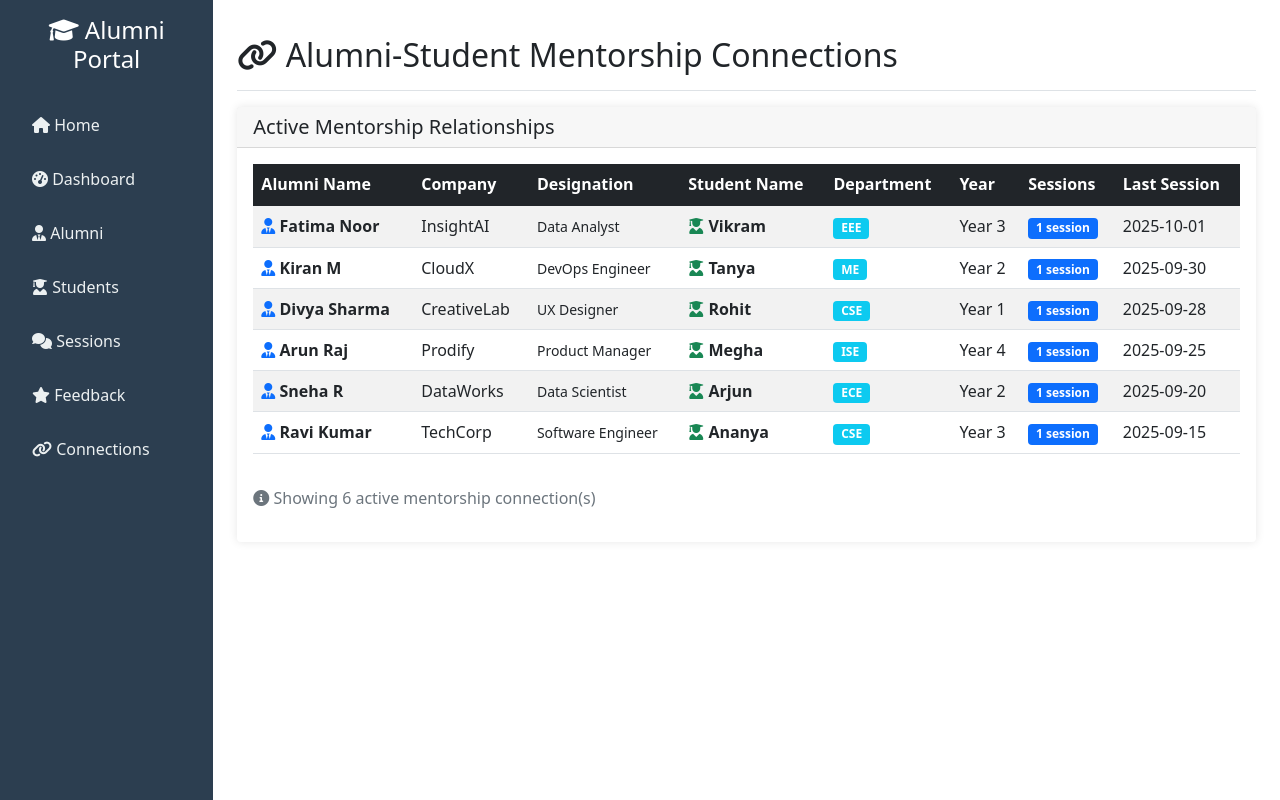
After one commit to lalith-AE30/dbms-project, a Flask app: page /connections in a window 1280 px wide. The commit adds this page. Run offline with Flask 3, Linux system fonts and the light colour scheme; data comes from the database, SQL or seed files in the repository.

Commit message:
Update to user requirements

```diff
--- a/app.py
+++ b/app.py
@@ -22,7 +22,7 @@ app.secret_key = 'your-secret-key-here'
 DB_CONFIG = {
     'host': 'localhost',
     'user': 'root',
-    'password': 'akr123#',
+    'password': 'root',
     'database': 'mentor_alumni_portal',
     'autocommit': True
 }
@@ -245,15 +245,34 @@ def add_session():
 @app.route('/feedback')
 def list_feedback():
     """List all feedback"""
-    feedback = execute_query("""
-        SELECT f.Feedback_ID, f.Rating, f.Date, f.Comments,
-               a.Name as Alumni_Name, s.Name as Student_Name
-        FROM Feedback f
-        JOIN Alumni a ON f.Alumni_ID = a.Alumni_ID
-        JOIN Student s ON f.Student_ID = s.Student_ID
-        ORDER BY f.Date DESC
-    """)
-    return render_template('feedback/list.html', feedback=feedback)
+    # Get alumni filter parameter
+    alumni_filter = request.args.get('alumni_id', '')
+
+    # Get all alumni for dropdown
+    alumni = execute_query("SELECT Alumni_ID, Name FROM Alumni ORDER BY Name")
+
+    # Build query based on filter
+    if alumni_filter:
+        feedback = execute_query("""
+            SELECT f.Feedback_ID, f.Rating, f.Date, f.Comments,
+                   a.Name as Alumni_Name, s.Name as Student_Name
+            FROM Feedback f
+            JOIN Alumni a ON f.Alumni_ID = a.Alumni_ID
+            JOIN Student s ON f.Student_ID = s.Student_ID
+            WHERE f.Alumni_ID = %s
+            ORDER BY f.Date DESC
+        """, (alumni_filter,))
+    else:
+        feedback = execute_query("""
+            SELECT f.Feedback_ID, f.Rating, f.Date, f.Comments,
+                   a.Name as Alumni_Name, s.Name as Student_Name
+            FROM Feedback f
+            JOIN Alumni a ON f.Alumni_ID = a.Alumni_ID
+            JOIN Student s ON f.Student_ID = s.Student_ID
+            ORDER BY f.Date DESC
+        """)
+
+    return render_template('feedback/list.html', feedback=feedback, alumni=alumni, selected_alumni=alumni_filter)
 
 @app.route('/feedback/add', methods=['GET', 'POST'])
 def add_feedback():
@@ -286,6 +305,30 @@ def add_feedback():
     alumni = execute_query("SELECT Alumni_ID, Name FROM Alumni ORDER BY Name")
     students = execute_query("SELECT Student_ID, Name FROM Student ORDER BY Name")
     return render_template('feedback/add.html', alumni=alumni, students=students)
+
+# Connections Route
+@app.route('/connections')
+def alumni_student_connections():
+    """Show alumni-student mentorship connections"""
+    query = """
+        SELECT
+            a.Name as Alumni_Name,
+            a.Company,
+            a.Current_Designation,
+            s.Name as Student_Name,
+            s.Department,
+            s.Year_of_Study,
+            COUNT(ms.Session_ID) as Total_Sessions,
+            MAX(ms.Session_Date) as Last_Session
+        FROM Alumni a
+        INNER JOIN MentorshipSession ms ON a.Alumni_ID = ms.Alumni_ID
+        INNER JOIN Student s ON ms.Student_ID = s.Student_ID
+        GROUP BY a.Alumni_ID, a.Name, a.Company, a.Current_Designation,
+                 s.Student_ID, s.Name, s.Department, s.Year_of_Study
+        ORDER BY Total_Sessions DESC, Last_Session DESC
+    """
+    connections = execute_query(query)
+    return render_template('connections.html', connections=connections)
 
 # Trigger Testing Routes
 @app.route('/test/triggers')
--- a/main.py
+++ /dev/null
@@ -1,6 +0,0 @@
-def main():
-    print("Hello from dbmsproj!")
-
-
-if __name__ == "__main__":
-    main()
--- a/sql/database_schema.sql
+++ b/sql/database_schema.sql
@@ -3,6 +3,7 @@
 -- =====================================================
 
 -- Create Database
+DROP DATABASE IF EXISTS mentor_alumni_portal;
 CREATE DATABASE IF NOT EXISTS mentor_alumni_portal;
 USE mentor_alumni_portal;
 
--- a/templates/base.html
+++ b/templates/base.html
@@ -106,15 +106,20 @@
                             </a>
                         </li>
                         <li class="nav-item">
+                            <a class="nav-link" href="{{ url_for('alumni_student_connections') }}">
+                                <i class="fas fa-link"></i> Connections
+                            </a>
+                        </li>
+                        <!-- <li class="nav-item">
                             <a class="nav-link" href="{{ url_for('test_triggers') }}">
                                 <i class="fas fa-bolt"></i> Test Triggers
                             </a>
-                        </li>
-                        <li class="nav-item">
+                        </li> -->
+                        <!-- <li class="nav-item">
                             <a class="nav-link" href="{{ url_for('test_procedures') }}">
                                 <i class="fas fa-cogs"></i> Test Procedures
                             </a>
-                        </li>
+                        </li> -->
                     </ul>
                 </div>
             </nav>
--- /dev/null
+++ b/templates/connections.html
@@ -0,0 +1,78 @@
+{% extends "base.html" %}
+
+{% block title %}Alumni-Student Connections - Alumni Portal{% endblock %}
+
+{% block content %}
+<div class="d-flex justify-content-between flex-wrap flex-md-nowrap align-items-center pt-3 pb-2 mb-3 border-bottom">
+    <h1 class="h2">
+        <i class="fas fa-link"></i> Alumni-Student Mentorship Connections
+    </h1>
+</div>
+
+<div class="card">
+    <div class="card-header">
+        <h5 class="mb-0">Active Mentorship Relationships</h5>
+    </div>
+    <div class="card-body">
+        {% if connections %}
+        <div class="table-responsive">
+            <table class="table table-striped table-hover">
+                <thead class="table-dark">
+                    <tr>
+                        <th>Alumni Name</th>
+                        <th>Company</th>
+                        <th>Designation</th>
+                        <th>Student Name</th>
+                        <th>Department</th>
+                        <th>Year</th>
+                        <th>Sessions</th>
+                        <th>Last Session</th>
+                    </tr>
+                </thead>
+                <tbody>
+                    {% for conn in connections %}
+                    <tr>
+                        <td>
+                            <i class="fas fa-user-tie text-primary"></i>
+                            <strong>{{ conn.Alumni_Name }}</strong>
+                        </td>
+                        <td>{{ conn.Company }}</td>
+                        <td><small>{{ conn.Current_Designation }}</small></td>
+                        <td>
+                            <i class="fas fa-user-graduate text-success"></i>
+                            <strong>{{ conn.Student_Name }}</strong>
+                        </td>
+                        <td><span class="badge bg-info">{{ conn.Department }}</span></td>
+                        <td>Year {{ conn.Year_of_Study }}</td>
+                        <td>
+                            <span class="badge bg-primary">
+                                {{ conn.Total_Sessions }}
+                                {% if conn.Total_Sessions == 1 %}session{% else %}sessions{% endif %}
+                            </span>
+                        </td>
+                        <td>{{ conn.Last_Session.strftime('%Y-%m-%d') if conn.Last_Session else 'N/A' }}</td>
+                    </tr>
+                    {% endfor %}
+                </tbody>
+            </table>
+        </div>
+
+        <div class="mt-3">
+            <p class="text-muted">
+                <i class="fas fa-info-circle"></i>
+                Showing {{ connections|length }} active mentorship connection(s)
+            </p>
+        </div>
+        {% else %}
+        <div class="text-center py-5">
+            <i class="fas fa-link fa-3x text-muted mb-3"></i>
+            <h5 class="text-muted">No Connections Found</h5>
+            <p class="text-muted">Mentorship connections will appear here once sessions are scheduled.</p>
+            <a href="{{ url_for('add_session') }}" class="btn btn-primary mt-3">
+                <i class="fas fa-plus"></i> Schedule First Session
+            </a>
+        </div>
+        {% endif %}
+    </div>
+</div>
+{% endblock %}
--- a/templates/dashboard.html
+++ b/templates/dashboard.html
@@ -157,10 +157,10 @@
             <i class="fas fa-plus"></i> Add Session
         </a>
     </div>
-    <div class="col-md-3">
+    <!-- <div class="col-md-3">
         <a href="{{ url_for('test_triggers') }}" class="btn btn-warning btn-lg w-100">
             <i class="fas fa-bolt"></i> Test Triggers
         </a>
-    </div>
+    </div> -->
 </div>
 {% endblock %}
--- a/templates/index.html
+++ b/templates/index.html
@@ -38,7 +38,7 @@
         </div>
     </div>
 
-    <div class="col-md-4 mb-4">
+    <!-- <div class="col-md-4 mb-4">
         <div class="card h-100 text-center">
             <div class="card-body">
                 <i class="fas fa-bolt fa-3x text-warning mb-3"></i>
@@ -49,7 +49,7 @@
                 </a>
             </div>
         </div>
-    </div>
+    </div> -->
 </div>
 
 <div class="row">
```
Also changed, not shown: DATABASE_UPDATES_SUMMARY.md (deleted, +0 -133 lines), templates/feedback/list.html (+35 -0 lines), test.py (added, +68 -0 lines).
